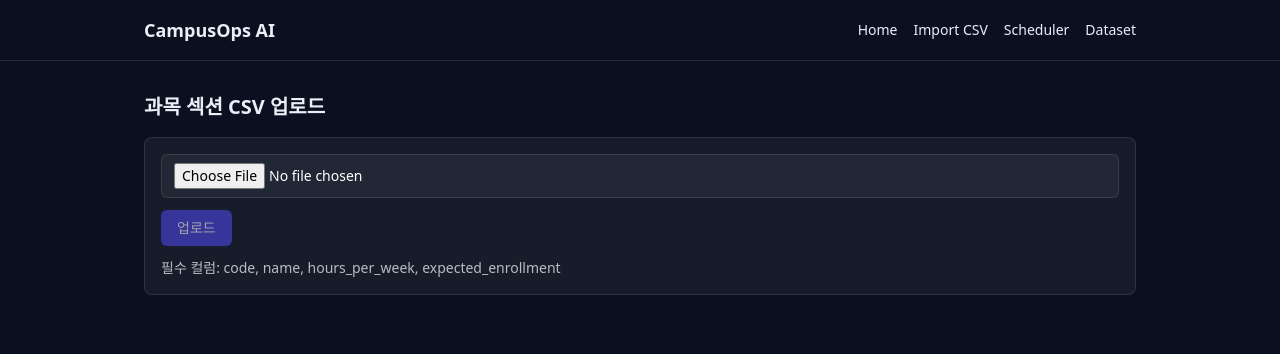
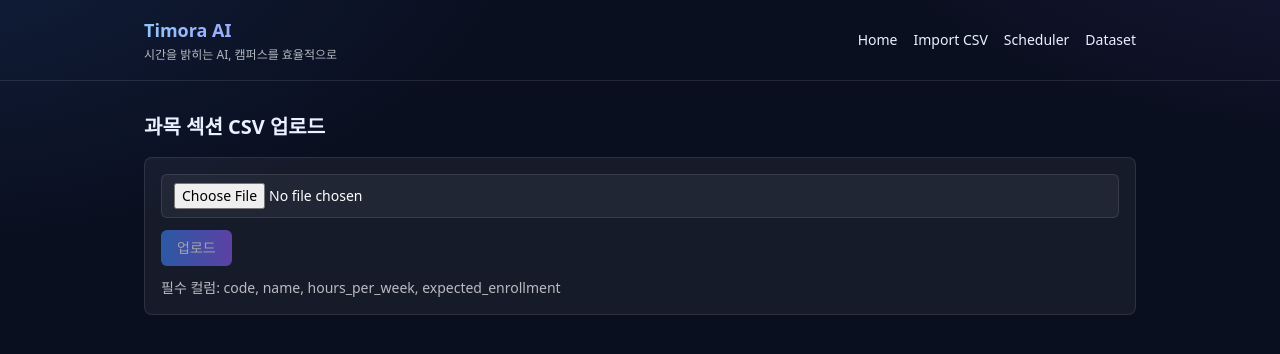
Before and after one commit to biz-doublej/university, a Next.js app in the folder web/: page /import in a window 1280 px wide. Shown: the top 354 px of the page. Built offline with nearby package versions, Linux system fonts and the light colour scheme; no server answers.

Commit message:
브랜드 이름 변경: 'CampusOps AI'에서 'Timora AI'로 수정, 관련 설명 추가 및 CSS 스타일 업데이트

```diff
--- a/web/app/globals.css
+++ b/web/app/globals.css
@@ -3,10 +3,15 @@
 @tailwind utilities;
 
 :root {
-  --bg: #0b1020;
-  --fg: #e9eef7;
-  --muted: #9aa4b2;
-  --primary: #4f46e5;
+  /* Brand tone: trust/future (blue/purple) with warm aura */
+  --bg: #0a0f1f;           /* deep navy */
+  --fg: #eaf1ff;          /* soft light */
+  --muted: #a3adbf;       /* cool gray */
+  --primary: #6366f1;     /* indigo 500 */
+  --accent: #7c3aed;      /* violet 600 */
+  --glow-blue: rgba(59, 130, 246, 0.15);   /* blue aura */
+  --glow-purple: rgba(139, 92, 246, 0.16); /* purple aura */
+  --glow-warm: rgba(255, 176, 109, 0.10);  /* warm light */
 }
 
 html, body {
@@ -14,7 +19,12 @@ html, body {
 }
 
 body {
-  background: var(--bg);
+  /* Layered background: base + radial auras (blue/purple) + warm light */
+  background:
+    radial-gradient(1200px 600px at -10% -10%, var(--glow-blue), transparent 55%),
+    radial-gradient(1000px 500px at 110% -20%, var(--glow-purple), transparent 60%),
+    radial-gradient(900px 420px at 50% 120%, var(--glow-warm), transparent 65%),
+    var(--bg);
   color: var(--fg);
 }
 
@@ -27,9 +37,21 @@ a {
 }
 
 .btn {
-  @apply inline-flex items-center rounded-md bg-indigo-600 px-4 py-2 text-sm font-medium text-white hover:bg-indigo-500 disabled:opacity-60;
+  /* Gradient button matching blue→purple brand */
+  @apply inline-flex items-center rounded-md px-4 py-2 text-sm font-medium text-white disabled:opacity-60;
+  background-image: linear-gradient(90deg, #3b82f6 0%, #8b5cf6 100%);
+  transition: filter 0.15s ease;
 }
+.btn:hover { filter: brightness(1.05); }
 
 .input {
   @apply block w-full rounded-md border border-white/10 bg-white/5 px-3 py-2 text-sm text-white placeholder-white/40 focus:outline-none focus:ring-2 focus:ring-indigo-500;
 }
+
+/* Brand title with subtle gradient text */
+.brand {
+  background: linear-gradient(90deg, #93c5fd 0%, #a78bfa 100%);
+  -webkit-background-clip: text;
+  background-clip: text;
+  color: transparent;
+}
--- a/web/app/layout.tsx
+++ b/web/app/layout.tsx
@@ -2,8 +2,8 @@ import "./globals.css";
 import type { Metadata } from "next";
 
 export const metadata: Metadata = {
-  title: "CampusOps AI",
-  description: "실습실·강의실 자동배정 & 공실활용 플랫폼",
+  title: "Timora AI",
+  description: "시간을 밝히는 AI, 캠퍼스를 효율적으로",
 };
 
 export default function RootLayout({ children }: { children: React.ReactNode }) {
@@ -12,7 +12,10 @@ export default function RootLayout({ children }: { children: React.ReactNode })
       <body className="min-h-screen">
         <header className="border-b border-white/10">
           <div className="mx-auto max-w-5xl px-4 py-4 flex items-center justify-between">
-            <div className="text-lg font-semibold">CampusOps AI</div>
+            <div>
+              <div className="text-lg font-semibold brand">Timora AI</div>
+              <div className="text-[12px] text-white/70 mt-0.5">시간을 밝히는 AI, 캠퍼스를 효율적으로</div>
+            </div>
             <nav className="text-sm space-x-4">
               <a href="/" className="hover:underline">Home</a>
               <a href="/import" className="hover:underline">Import CSV</a>
```
Also changed, not shown: 2 other files (tests, documents, lock files or other folders).
